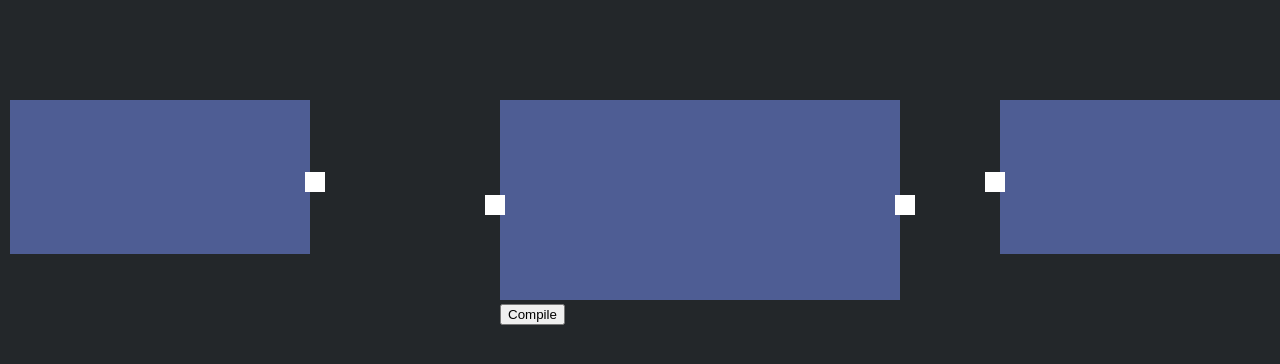
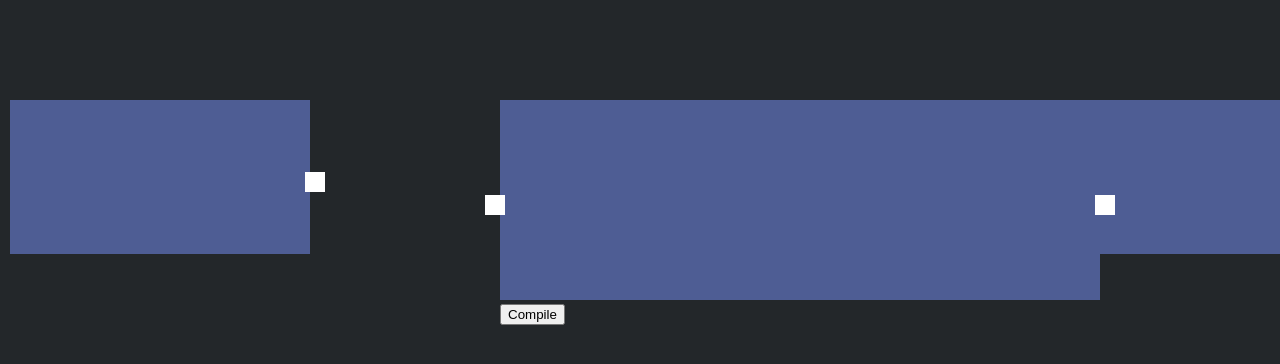
Before and after one commit to tad1/GraphicProcessing_HTML, a plain HTML site: page index.html in a window 1280 px wide. Drawn offline with nearby package versions, Linux system fonts and the light colour scheme.

Commit message:
add staring code

```diff
--- a/index.html
+++ b/index.html
@@ -166,22 +166,6 @@
     }
 
 
-
-    class Shader extends Dragable {
-        constructor(){
-            super();
-        }
-
-        connectedCallback(){
-            this.buffer_canvas = document.createElement("canvas");
-            this.buffer_context = this.buffer_canvas.getContext("webgl");
-
-            this.input = new Connection()
-            this.input.type = "texture";
-
-        }
-    }
-
     class Editor extends HTMLElement {
         constructor(){
             super();
@@ -193,6 +177,18 @@
             this.appendChild(this.editor);
 
             this.editor = ace.edit(this.editor.id);
+            this.editor.setValue(`precision mediump float;
+
+ // our texture
+ uniform sampler2D u_image;
+
+ // the texCoords passed in from the vertex shader.
+ varying vec2 v_texCoord;
+
+ void main() {
+    // Look up a color from the texture.
+    gl_FragColor = texture2D(u_image, v_texCoord);
+ }`)
             // this.editor.setTheme("ace/theme/monkai")
             this.editor.session.setMode("ace/mode/glsl")
         }
@@ -471,19 +467,19 @@
 
     ace-editor{
         height: 200px;
-        width: 400px;
+        width: 600px;
         position: absolute;
     }
 
     ace-editor div{
         height: 200px;
-        width: 400px;
+        width: 600px;
 
     }
 
     glsl-editor {
         height: 200px;
-        width: 400px;
+        width: 600px;
         background-color: #4E5D94;
         position: absolute;
     }
```
